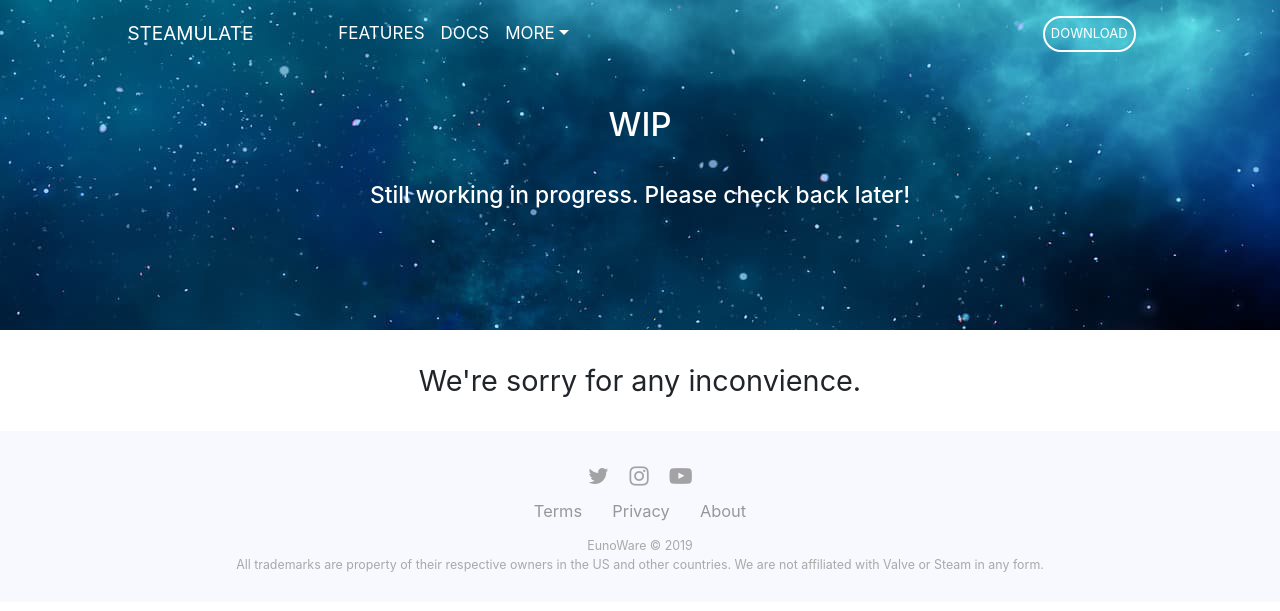
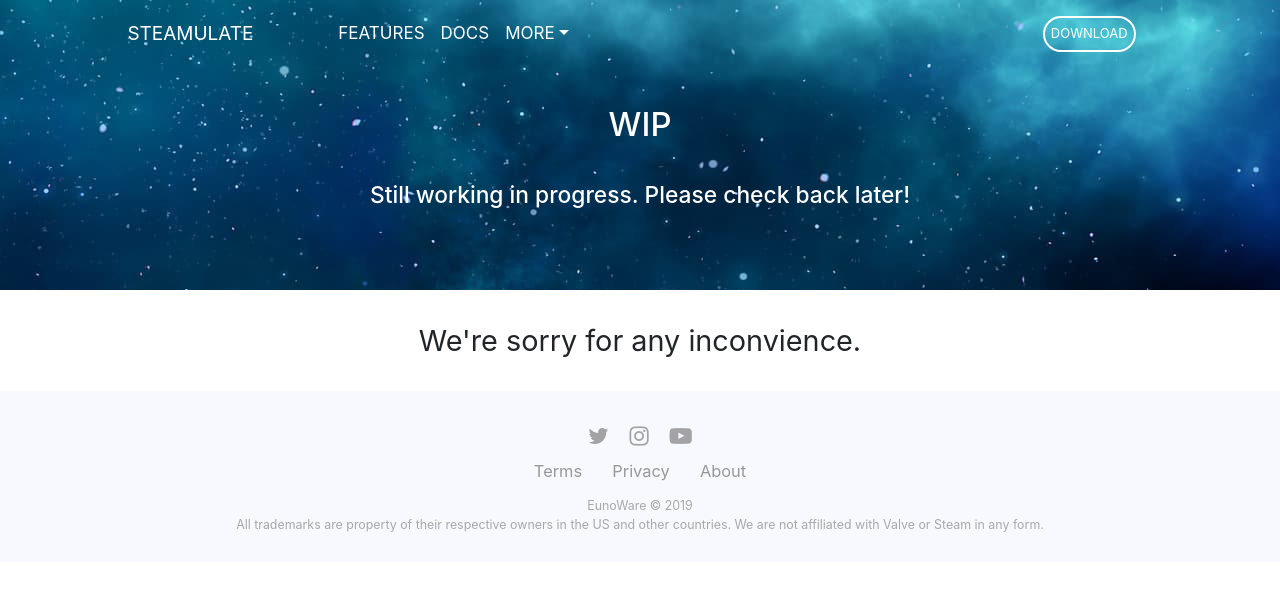
Before and after one commit to raymond-u/Steamulate-Website, a Jekyll site: the page built from wip.html, in a window 1280 px wide. Shown: the top 611 px of the page. Built offline with Jekyll 4.4.1, drawn with Linux system fonts in a browser that asks for light colours; nearby versions of some CDN libraries; comment, search, counter and statistics services are not loaded.

Commit message:
Update style.scss

```diff
--- a/css/style.scss
+++ b/css/style.scss
@@ -345,7 +345,7 @@
 
 .div-header {
   width:100%;
-  height:calc(10vh + 240px);
+  height:calc(10vh + 200px);
 }
 
 .h1-header-title {
```
